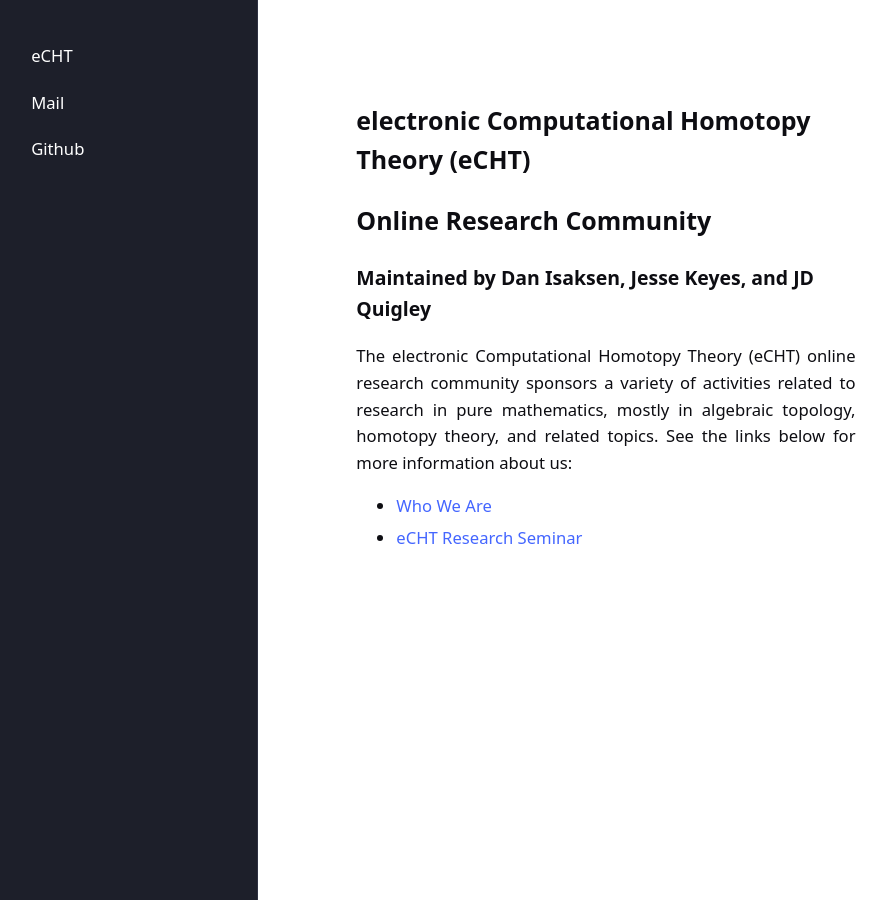
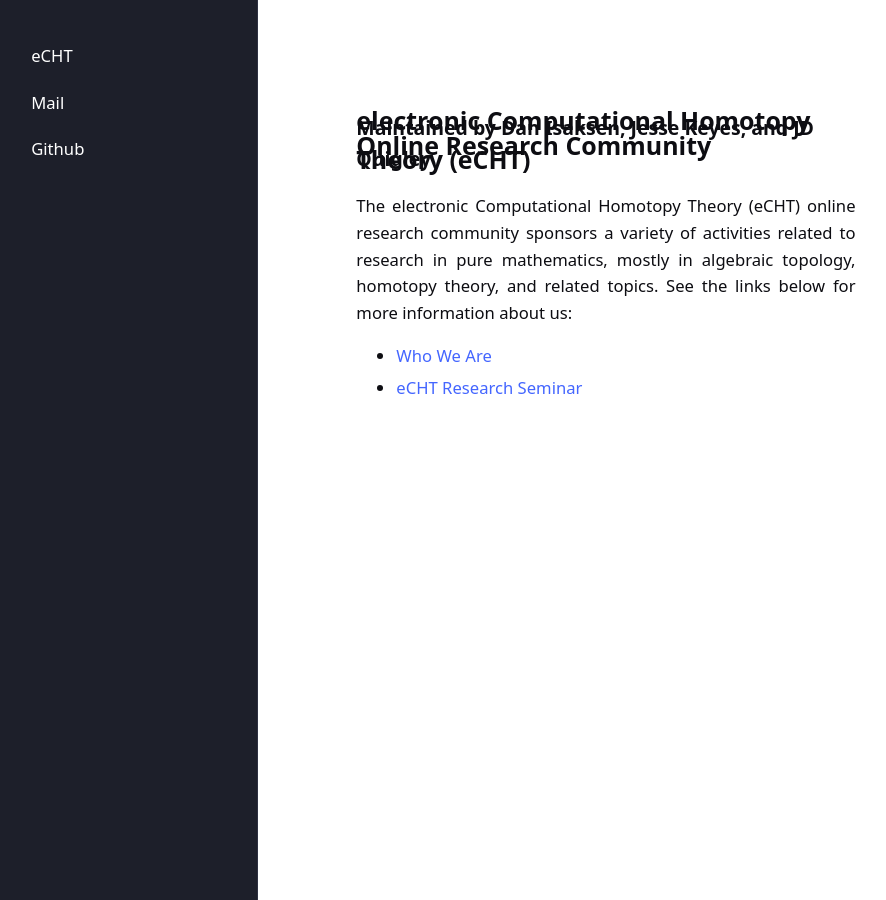
Before and after one commit to eCHTorc/eCHTorc.github.io, a Jekyll site: the page built from index.md, in a window 1280 px wide. Shown: the whole page, without its empty margins (43-929 px from the left). Built offline with Jekyll 4.4.1, drawn with Linux system fonts in a browser that asks for light colours; our own code applies the rules of GitHub Pages for plain Markdown files.

Commit message:
Update index.md

```diff
--- a/index.md
+++ b/index.md
@@ -2,11 +2,13 @@
   <h1> electronic Computational Homotopy Theory (eCHT) </h1>
 </div>
 
-<span style="display:block; margin-top:20px;"> </span>
+<span style="display:block; margin-top:-75px;"> </span>
 
 <div style="text-align: left;">
   <h2>Online Research Community</h2>
 </div>
+
+<span style="display:block; margin-top:-75px;"> </span>
 
 <div style="text-align: left;">
   <h3>Maintained by Dan Isaksen, Jesse Keyes, and JD Quigley</h3>
```
